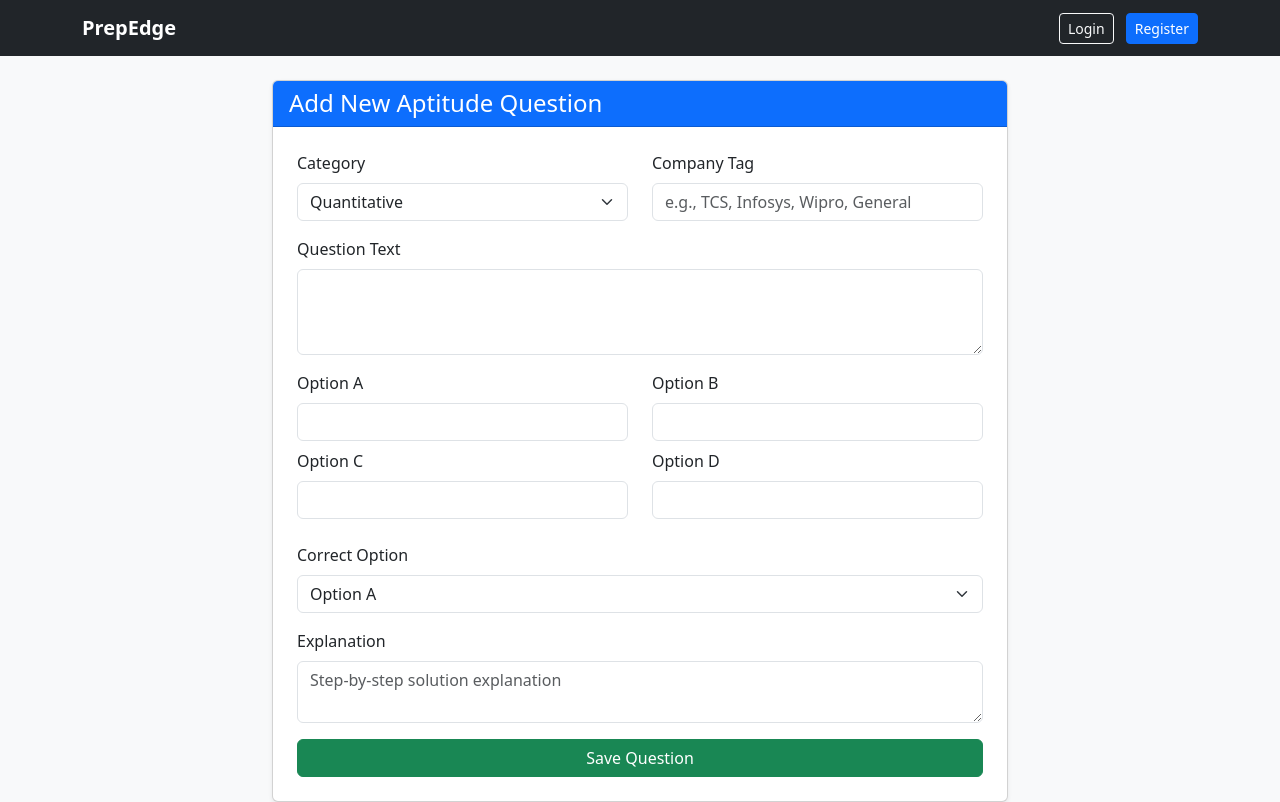
After one commit to Faizankankudti/prepedge, a Flask app: template templates/add_question.html in a window 1280 px wide. The commit adds this page. Run offline with Flask 3, Linux system fonts and the light colour scheme; the template is opened without the code that fills it, so the values that code supplies are empty.

Commit message:
US-04: Added Admin Question Bank management CRUD views and models

```diff
--- a/app.py
+++ b/app.py
@@ -1,6 +1,7 @@
 from flask import Flask, render_template, redirect, url_for, flash, request
 from flask_login import LoginManager, login_user, logout_user, login_required, current_user
-from models import db, User
+from models import db, User, Question
+from functools import wraps
 
 app = Flask(__name__)
 app.config['SECRET_KEY'] = 'prepedge-secret-key-change-in-prod'
@@ -14,6 +15,15 @@ login_manager.login_view = 'login'
 @login_manager.user_loader
 def load_user(user_id):
     return User.query.get(int(user_id))
+
+def admin_required(f):
+    @wraps(f)
+    def decorated_function(*args, **kwargs):
+        if not current_user.is_authenticated or current_user.role != 'admin':
+            flash('Admin authorization required.', 'danger')
+            return redirect(url_for('dashboard'))
+        return f(*args, **kwargs)
+    return decorated_function
 
 with app.app_context():
     db.create_all()
@@ -68,7 +78,47 @@ def login():
 @app.route('/dashboard')
 @login_required
 def dashboard():
-    return render_template('dashboard.html')
+    total_questions = Question.query.count() if current_user.role == 'admin' else 0
+    return render_template('dashboard.html', total_questions=total_questions)
+
+@app.route('/admin/questions')
+@login_required
+@admin_required
+def admin_questions():
+    questions = Question.query.all()
+    return render_template('admin_questions.html', questions=questions)
+
+@app.route('/admin/questions/add', methods=['GET', 'POST'])
+@login_required
+@admin_required
+def add_question():
+    if request.method == 'POST':
+        q = Question(
+            category=request.form.get('category'),
+            company=request.form.get('company', 'General').strip(),
+            question_text=request.form.get('question_text').strip(),
+            option_a=request.form.get('option_a').strip(),
+            option_b=request.form.get('option_b').strip(),
+            option_c=request.form.get('option_c').strip(),
+            option_d=request.form.get('option_d').strip(),
+            correct_option=request.form.get('correct_option'),
+            explanation=request.form.get('explanation').strip()
+        )
+        db.session.add(q)
+        db.session.commit()
+        flash('Question added successfully!', 'success')
+        return redirect(url_for('admin_questions'))
+    return render_template('add_question.html')
+
+@app.route('/admin/questions/delete/<int:q_id>', methods=['POST'])
+@login_required
+@admin_required
+def delete_question(q_id):
+    q = Question.query.get_or_404(q_id)
+    db.session.delete(q)
+    db.session.commit()
+    flash('Question deleted successfully.', 'info')
+    return redirect(url_for('admin_questions'))
 
 @app.route('/logout')
 @login_required
--- /dev/null
+++ b/templates/add_question.html
@@ -0,0 +1,71 @@
+{% extends 'base.html' %}
+{% block content %}
+<div class="row justify-content-center">
+    <div class="col-md-8">
+        <div class="card shadow-sm">
+            <div class="card-header bg-primary text-white">
+                <h4 class="mb-0">Add New Aptitude Question</h4>
+            </div>
+            <div class="card-body p-4">
+                <form method="POST">
+                    <div class="row mb-3">
+                        <div class="col-md-6">
+                            <label class="form-label">Category</label>
+                            <select name="category" class="form-select" required>
+                                <option value="Quantitative">Quantitative</option>
+                                <option value="Logical Reasoning">Logical Reasoning</option>
+                                <option value="Verbal Ability">Verbal Ability</option>
+                            </select>
+                        </div>
+                        <div class="col-md-6">
+                            <label class="form-label">Company Tag</label>
+                            <input type="text" name="company" class="form-control" placeholder="e.g., TCS, Infosys, Wipro, General" required>
+                        </div>
+                    </div>
+
+                    <div class="mb-3">
+                        <label class="form-label">Question Text</label>
+                        <textarea name="question_text" class="form-control" rows="3" required></textarea>
+                    </div>
+
+                    <div class="row mb-3">
+                        <div class="col-md-6 mb-2">
+                            <label class="form-label">Option A</label>
+                            <input type="text" name="option_a" class="form-control" required>
+                        </div>
+                        <div class="col-md-6 mb-2">
+                            <label class="form-label">Option B</label>
+                            <input type="text" name="option_b" class="form-control" required>
+                        </div>
+                        <div class="col-md-6 mb-2">
+                            <label class="form-label">Option C</label>
+                            <input type="text" name="option_c" class="form-control" required>
+                        </div>
+                        <div class="col-md-6 mb-2">
+                            <label class="form-label">Option D</label>
+                            <input type="text" name="option_d" class="form-control" required>
+                        </div>
+                    </div>
+
+                    <div class="mb-3">
+                        <label class="form-label">Correct Option</label>
+                        <select name="correct_option" class="form-select" required>
+                            <option value="A">Option A</option>
+                            <option value="B">Option B</option>
+                            <option value="C">Option C</option>
+                            <option value="D">Option D</option>
+                        </select>
+                    </div>
+
+                    <div class="mb-3">
+                        <label class="form-label">Explanation</label>
+                        <textarea name="explanation" class="form-control" rows="2" placeholder="Step-by-step solution explanation"></textarea>
+                    </div>
+
+                    <button type="submit" class="btn btn-success w-100">Save Question</button>
+                </form>
+            </div>
+        </div>
+    </div>
+</div>
+{% endblock %}
--- a/templates/base.html
+++ b/templates/base.html
@@ -9,9 +9,12 @@
 <body class="bg-light">
     <nav class="navbar navbar-expand-lg navbar-dark bg-dark">
         <div class="container">
-            <a class="navbar-brand fw-bold" href="#">PrepEdge</a>
+            <a class="navbar-brand fw-bold" href="{{ url_for('dashboard') }}">PrepEdge</a>
             <div>
                 {% if current_user.is_authenticated %}
+                    {% if current_user.role == 'admin' %}
+                        <a href="{{ url_for('admin_questions') }}" class="btn btn-outline-info btn-sm me-2">Question Bank</a>
+                    {% endif %}
                     <span class="text-light me-3">Welcome, {{ current_user.username }} ({{ current_user.role }})</span>
                     <a href="{{ url_for('logout') }}" class="btn btn-outline-light btn-sm">Logout</a>
                 {% else %}
```
Also changed, not shown: models.py (+13 -0 lines), templates/admin_questions.html (added, +42 -0 lines), templates/dashboard.html (+10 -1 lines).
